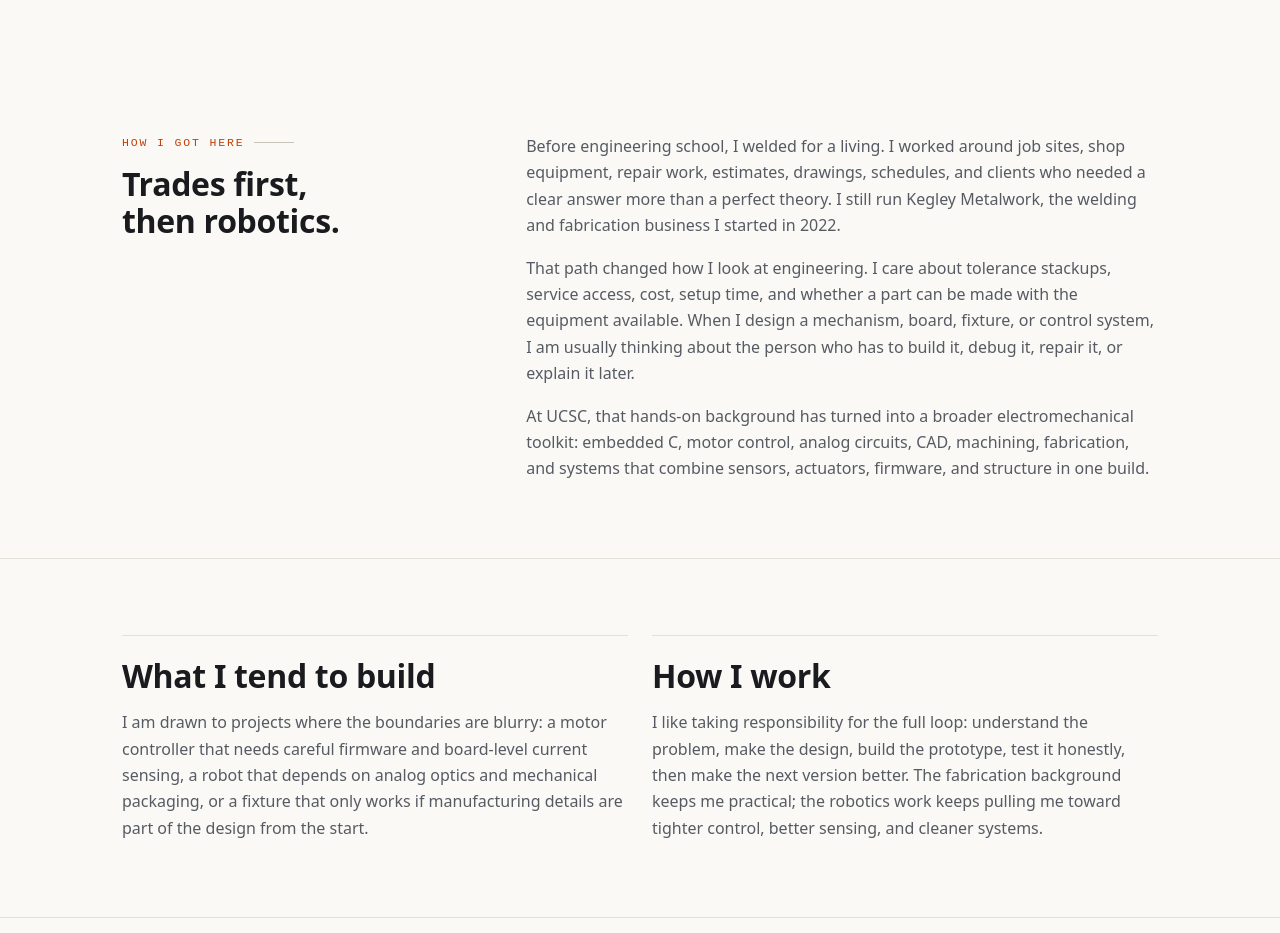
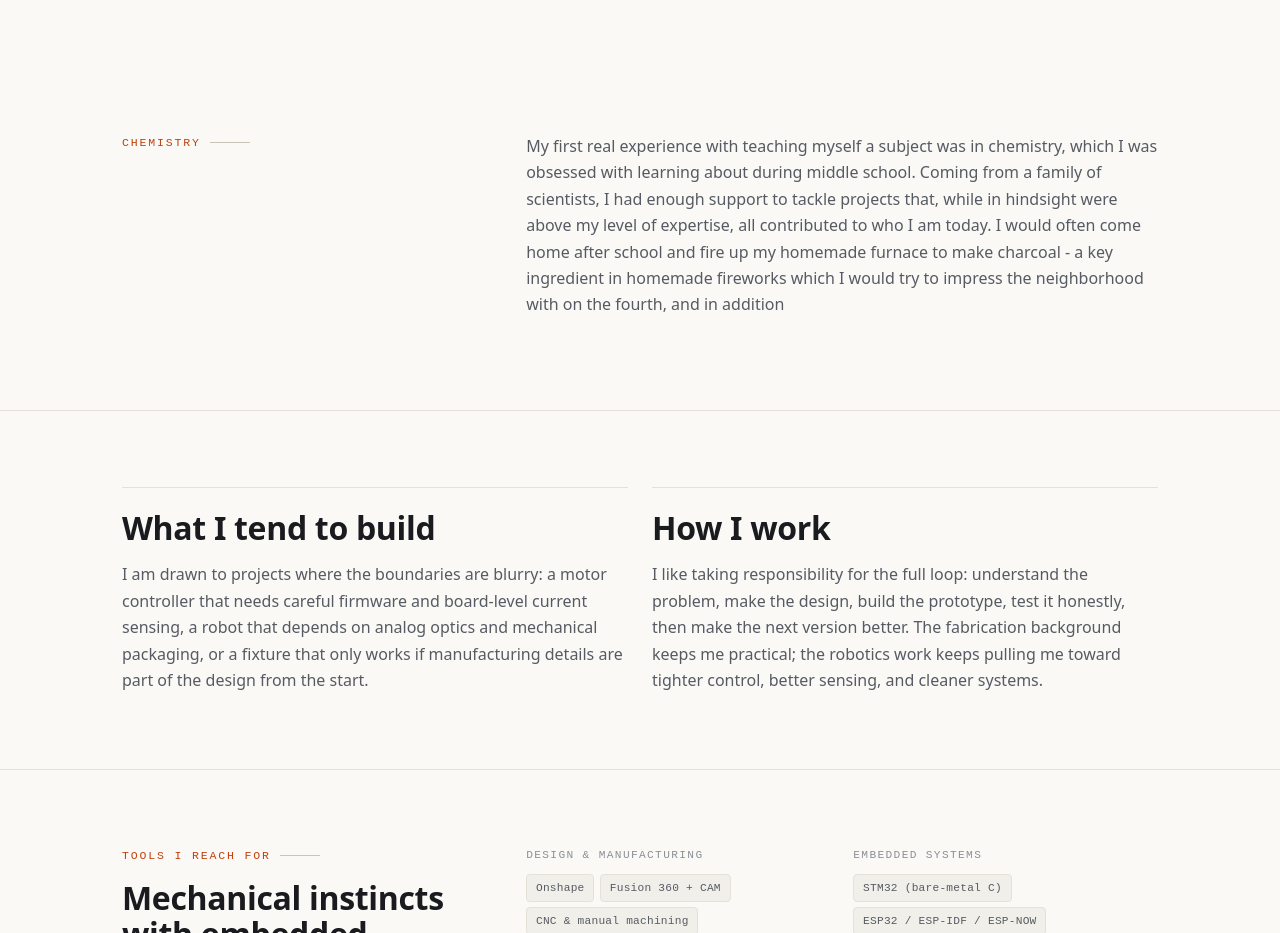
Before and after one commit to jessekeg/PersonalPage, an Astro site: page /about in a window 1280 px wide. Shown: the part 900-1833 px from the top of the page. Built offline with nearby package versions, Linux system fonts and the light colour scheme; Astro itself is replaced by a stand-in of ours.

Commit message:
more prose adjustments

```diff
--- a/src/pages/about.astro
+++ b/src/pages/about.astro
@@ -33,7 +33,7 @@ const slides = [
           <p>
             Outside of coursework and personal or work projects, I'm usually out in the water north of Santa Cruz surfing.
             It's a hobby that I naturally picked up a couple years before coming to school, having come from a family of swimmers,
-            and living on the Santa Cruz coast has only deepened my appreciation for any time I can spend out in the water.
+            and living on the Santa Cruz coast has only deepened my appreciation for any time I get to spend out in the water.
 
           </p>
           <p>
@@ -53,26 +53,18 @@ const slides = [
   <section class="section">
     <div class="container story-grid">
       <div>
-        <p class="kicker">How I got here</p>
-        <h2>Trades first, then robotics.</h2>
+        <p class="kicker">Chemistry</p>
+        <h2></h2>
       </div>
       <div class="story-copy">
         <p>
-          Before engineering school, I welded for a living. I worked around job sites, shop
-          equipment, repair work, estimates, drawings, schedules, and clients who needed a clear
-          answer more than a perfect theory. I still run Kegley Metalwork, the welding and
-          fabrication business I started in 2022.
+          My first real experience with teaching myself a subject was in chemistry, which I was obsessed with learning about during middle school.
+          Coming from a family of scientists, I had enough support to tackle projects that, while in hindsight were above my level of expertise,
+          all contributed to who I am today. I would often come home after school and fire up my homemade furnace to make charcoal - a key ingredient in
+          homemade fireworks which I would try to impress the neighborhood with on the fourth, and in addition
         </p>
+
         <p>
-          That path changed how I look at engineering. I care about tolerance stackups, service
-          access, cost, setup time, and whether a part can be made with the equipment available.
-          When I design a mechanism, board, fixture, or control system, I am usually thinking about
-          the person who has to build it, debug it, repair it, or explain it later.
-        </p>
-        <p>
-          At UCSC, that hands-on background has turned into a broader electromechanical toolkit:
-          embedded C, motor control, analog circuits, CAD, machining, fabrication, and systems that
-          combine sensors, actuators, firmware, and structure in one build.
         </p>
       </div>
     </div>
```
